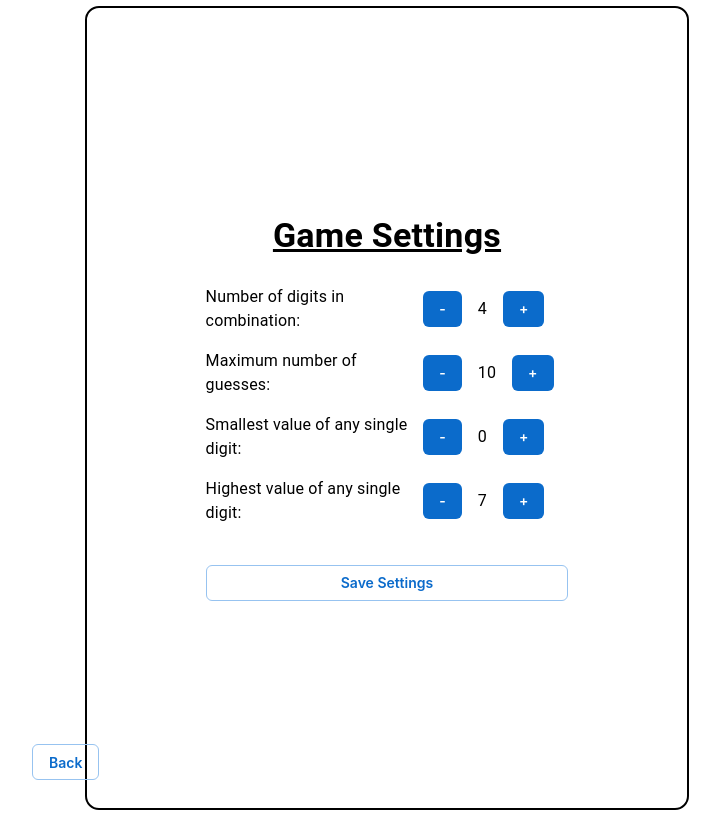
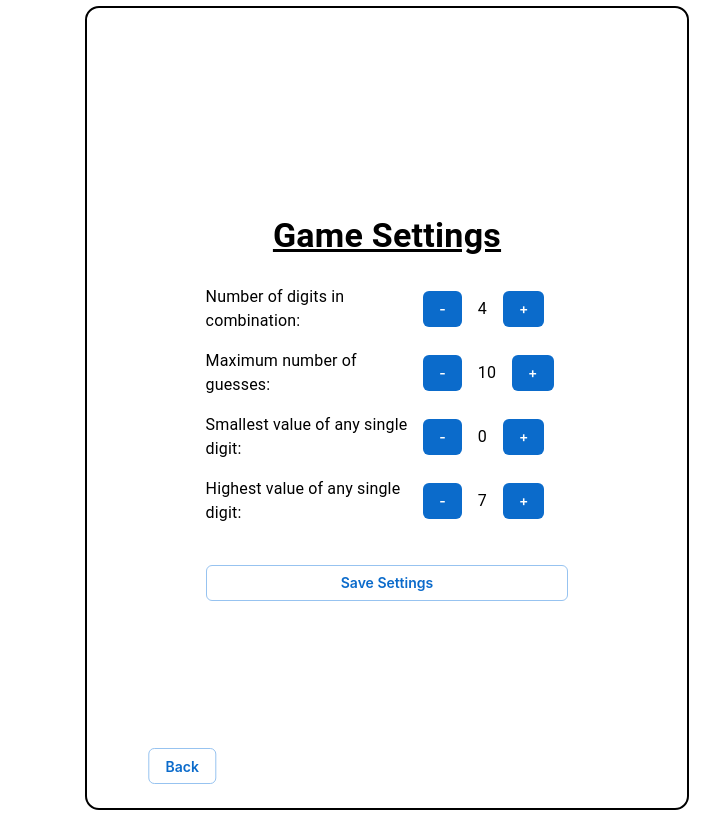
Before and after one commit to tthcodes/Mastermind, a React app: page /settings in a window 1280 px wide. Shown: the whole page, without its empty margins (253-973 px from the left). Built offline with nearby package versions, Linux system fonts and the light colour scheme; no server answers.

Commit message:
More UI changes

```diff
--- a/src/client/components/Settings.jsx
+++ b/src/client/components/Settings.jsx
@@ -58,8 +58,14 @@ const Settings = () => {
       flexDirection: 'column',
       alignItems: 'center',
       justifyContent: 'center',
+      height: '100vh'
       }}>
-      <Box sx={{ padding: 4, maxWidth: 500, margin: '0 auto', display: 'flex', flexDirection: 'column', gap: 2 }}>
+      <Box sx={{
+        padding: 4,
+        maxWidth: 500,
+        margin: '0 auto',
+        display: 'flex',
+        flexDirection: 'column', gap: 2 }}>
 
         <Typography variant="h4" gutterBottom sx={{
           textDecoration: 'underline',
@@ -107,10 +113,12 @@ const Settings = () => {
           </Typography>
         )}
       <Box sx={{
-        position: 'absolute', // Absolute positioning within the relatively positioned Box
-        left: 285, // Move it to the left side with some margin
-        bottom: 20, // Place it at the bottom with some margin
-        width: 'auto', // Auto width according to content
+        position: 'absolute',  // Absolute positioning can be used or adjust with margin-top for relative
+        bottom: 16,  // Adjusts the bottom position
+        left: '34%',  // Centers horizontally
+        transform: 'translateX(-50%)',  // Aligns center perfectly
+        width: 'auto',  // Adjusts width to fit content
+        mt: 4  // Adds margin-top to push down relative to content above if not using absolute
       }}>
         <Button variant="outlined" onClick={() => navigate(-1)} >
           Back
```
